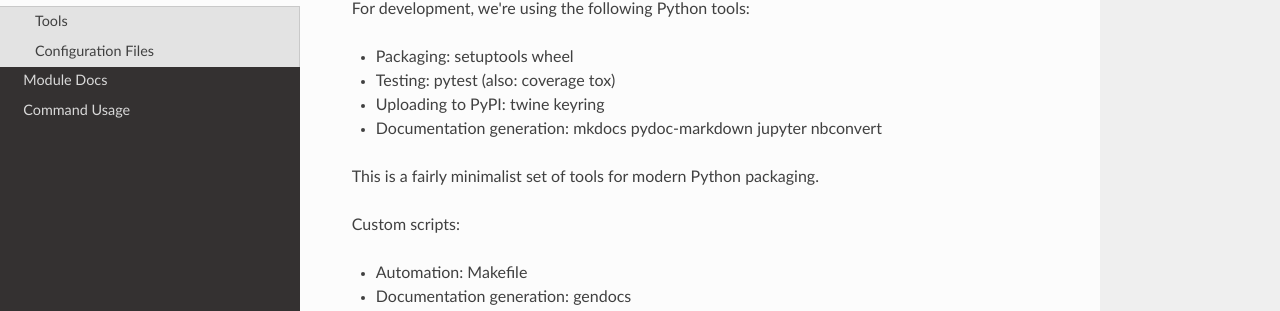
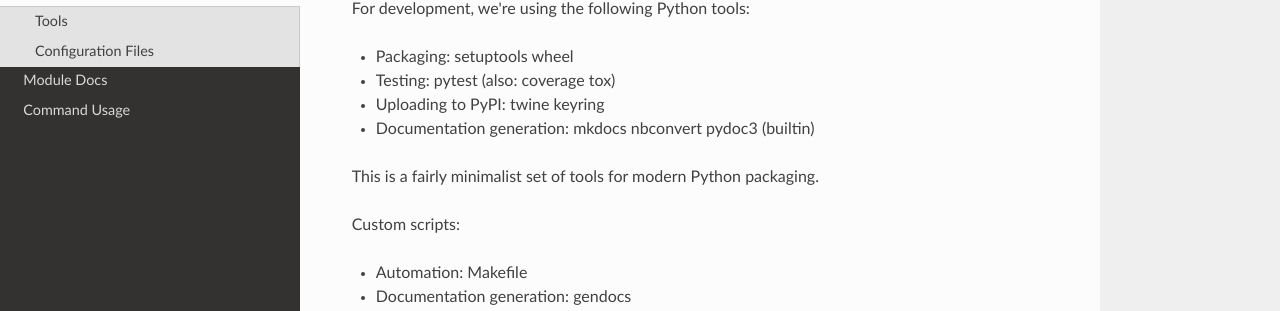
Before and after one commit to tmbdev/objectio, an MkDocs documentation site: the page built from docs/development.md, in a window 1280 px wide and 1241 px high. Shown: the part 219-530 px from the top of the window. Built offline with MkDocs 1.6.1, drawn with Linux system fonts in a browser that asks for light colours; nearby versions of some CDN libraries.

Commit message:
updated requirements and docs

```diff
--- a/docs/development.md
+++ b/docs/development.md
@@ -7,7 +7,7 @@ For development, we're using the following Python tools:
 - Packaging: setuptools wheel
 - Testing: pytest (also: coverage tox)
 - Uploading to PyPI: twine keyring
-- Documentation generation: mkdocs pydoc-markdown jupyter nbconvert
+- Documentation generation: mkdocs nbconvert pydoc3 (builtin)
 
 This is a fairly minimalist set of tools for modern Python packaging.
 
--- a/requirements.dev.txt
+++ b/requirements.dev.txt
@@ -2,7 +2,6 @@ coverage
 jupyter
 licenseheaders
 mkdocs
-pydoc-markdown
 pytest
 setuptools
 wheel
```
